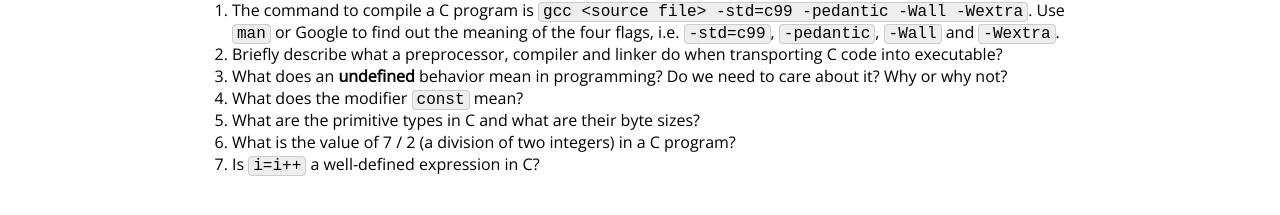
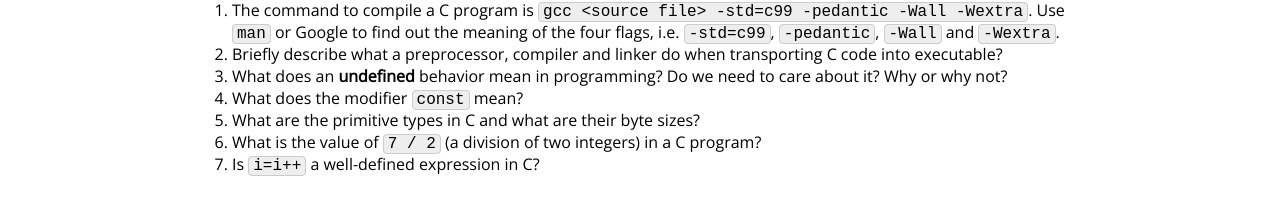
Before and after one commit to jhu-ip/cs220-s22, a Jekyll site: the page built from questions/day02.md, in a window 1280 px wide. Shown: the part 277-492 px from the top of the page. Built offline with Jekyll 4.4.1, drawn with Linux system fonts in a browser that asks for light colours; some web fonts are replaced.

Commit message:
minor formatting tweak

```diff
--- a/questions/day02.md
+++ b/questions/day02.md
@@ -16,5 +16,5 @@ reference solutions:
 3. What does an **undefined** behavior mean in programming? Do we need to care about it? Why or why not?
 4. What does the modifier `const` mean?
 5. What are the primitive types in C and what are their byte sizes?
-6. What is the value of 7 / 2 (a division of two integers) in a C program?
+6. What is the value of `7 / 2` (a division of two integers) in a C program?
 7. Is `i=i++` a well-defined expression in C?
```
